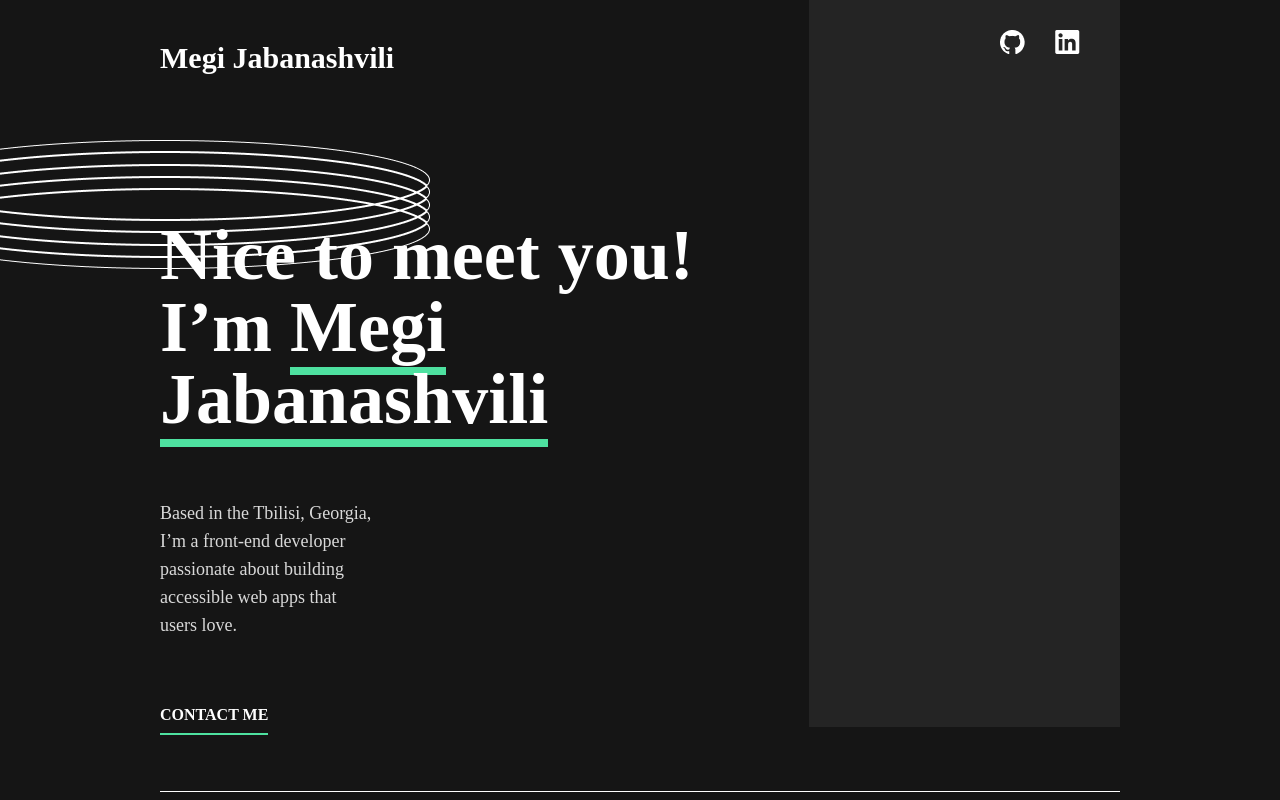
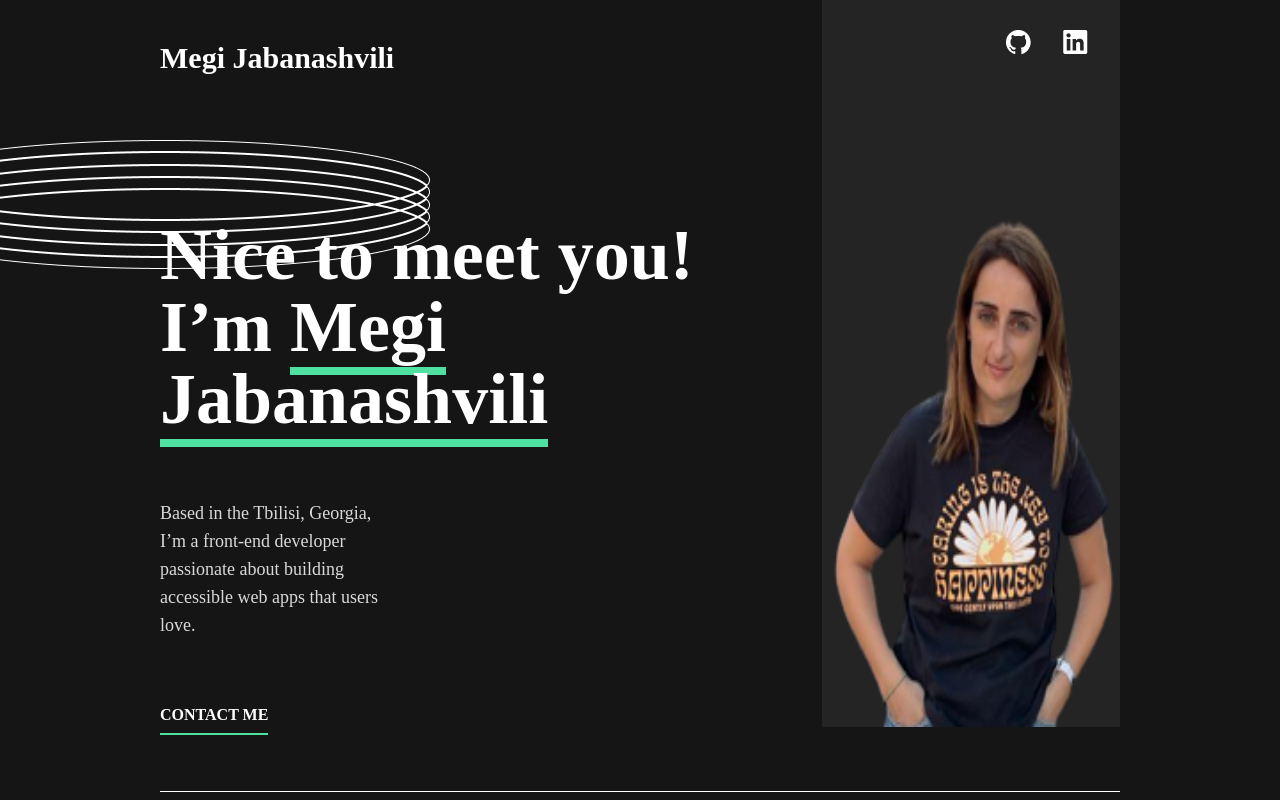
Before and after one commit to megi-j/porfolio, a React (Create React App) app: page / in a window 1280 px wide. Shown: the top 800 px of the page. Built offline with nearby package versions, Linux system fonts and the light colour scheme.

Commit message:
style: add profile photo

```diff
--- a/src/App.js
+++ b/src/App.js
@@ -7,10 +7,10 @@ import tipCalculator from "./images/tipCalculator.png";
 import restaurant from "./images/restaurant.png";
 import todo from "./images/todo.png";
 import bootcamp from "./images/bootcamp.png";
-
+import megi from "./images/megi.png";
 function App() {
   return (
-    <div className="container max-w-screen-2xl bg-black01 py-10 px-40">
+    <div className="container tablet:bg-black01 py-10 px-40">
       <header>
         <h2 className="text-white text-3xl font-bold">Megi Jabanashvili</h2>
       </header>
@@ -37,18 +37,24 @@ function App() {
             CONTACT ME{" "}
           </a>
         </div>
-        <div className="w-96 bg-black02 p-10 flex justify-end mt-[-150px]">
-          <div className="w-20 flex justify-between">
-            <a href="https://github.com/megi-j" target="_blank">
+        <div className="w-96 bg-black02 pt-10 flex flex-col justify-between mt-[-150px]">
+          <div className="w-full flex justify-end">
+            <a
+              className="mr-8"
+              href="https://github.com/megi-j"
+              target="_blank"
+            >
               <img src={github} alt="" />
             </a>
             <a
+              className="mr-8"
               href="https://www.linkedin.com/in/megi-jabanashvili-3666251b3/"
               target="_blank"
             >
               <img src={linkdin} alt="" />
             </a>
           </div>
+          <img className="w-full h-[80%]" src={megi} alt="" />
         </div>
       </section>
       <div className="w-full bg-white h-px mt-16"></div>
--- a/tailwind.config.js
+++ b/tailwind.config.js
@@ -20,6 +20,11 @@ module.exports = {
       fontFamily: {
         font: "Space Grotesk",
       },
+      screens: {
+        mobile: "375px",
+        tablet: "768px",
+        desktop: "1440px",
+      },
     },
   },
   plugins: [],
```
Also changed, not shown: src/images/megi.png (added).
